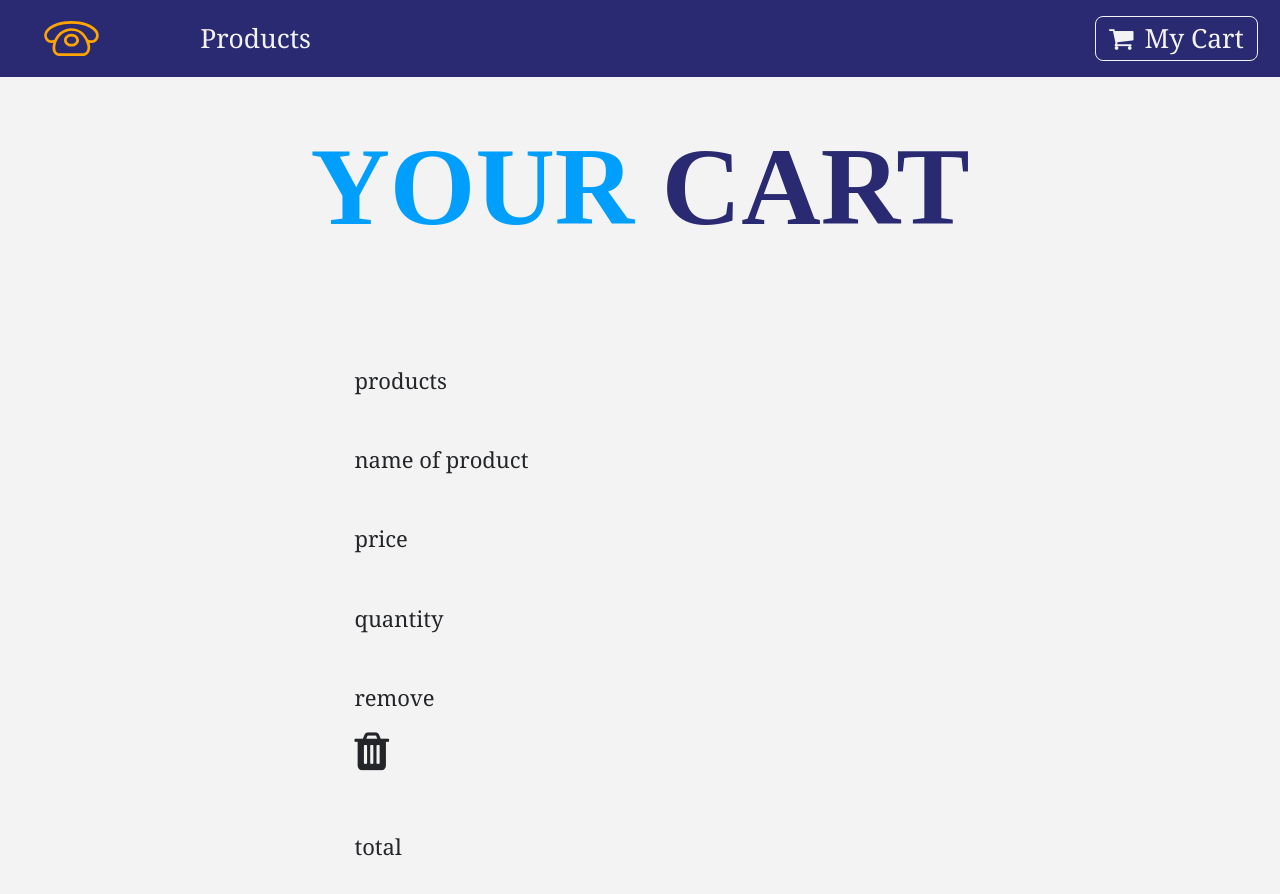
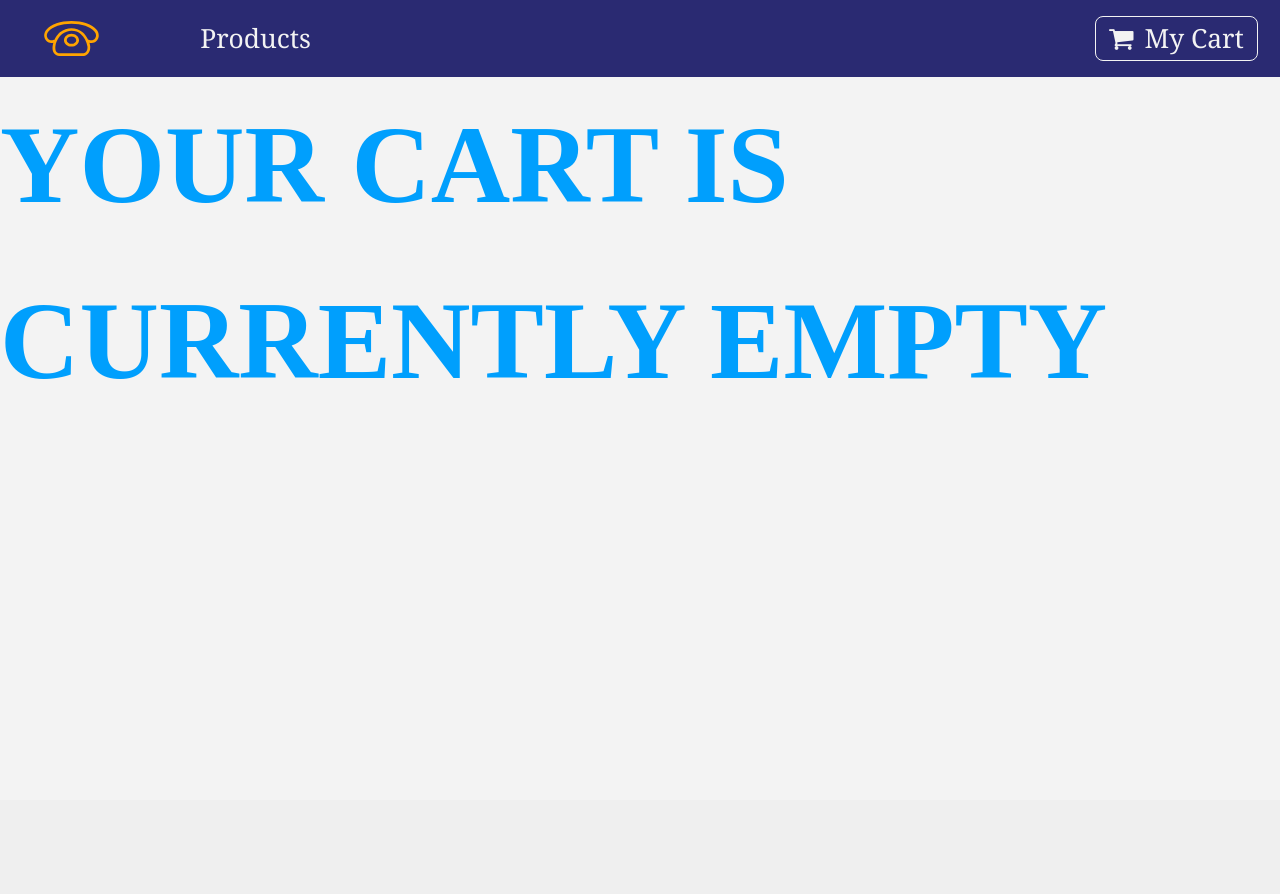
Before and after one commit to Jogata/SoftUni-React-Project, a React (Vite) app in the folder client/: page /cart in a window 1280 px wide. Shown: the top 894 px of the page. After the commit the page ends 800 px from the top, so only its background shows below. Built offline with nearby package versions, Linux system fonts and the light colour scheme; a web font is replaced by a local one.

Commit message:
added empty cart component

```diff
--- a/client/src/components/phone-e-commerce/Cart/Cart.jsx
+++ b/client/src/components/phone-e-commerce/Cart/Cart.jsx
@@ -1,13 +1,26 @@
 import { ProductConsumer } from "../Context";
 import { Title } from "../Title";
 import { CartColums } from "./CartColumns";
+import { EmptyCart } from "./EmptyCart";
 
 export function Cart() {
     return (
-        <section>
-            {/* <h2 className="blue-text">Cart component</h2> */}
-            <Title name={"Your"} title={"Cart"} />
-            <CartColums />
+        <section className="cart-container">
+            <ProductConsumer>
+                {ctx => {
+                    const { cart } = ctx;
+                    if (cart.length > 0) {
+                        return (
+                            <>
+                                <Title name={"Your"} title={"Cart"} />
+                                <CartColums />
+                            </>
+                        )
+                    } else {
+                        return <EmptyCart />
+                    }
+                }}
+            </ProductConsumer>
         </section>
     )
 }
--- /dev/null
+++ b/client/src/components/phone-e-commerce/Cart/EmptyCart.jsx
@@ -0,0 +1,7 @@
+export function EmptyCart() {
+    return (
+        <section>
+            <h1>your cart is currently empty</h1>
+        </section>
+    )
+}
```
